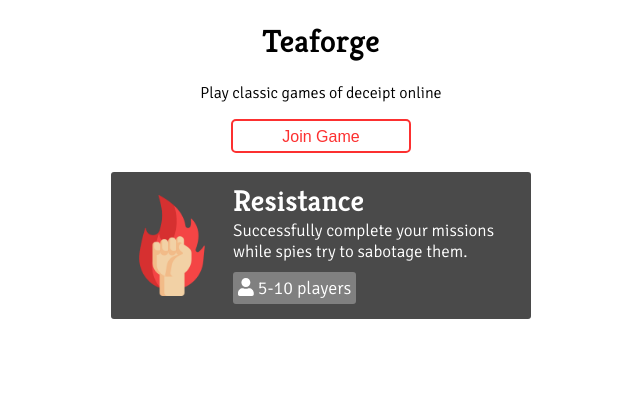
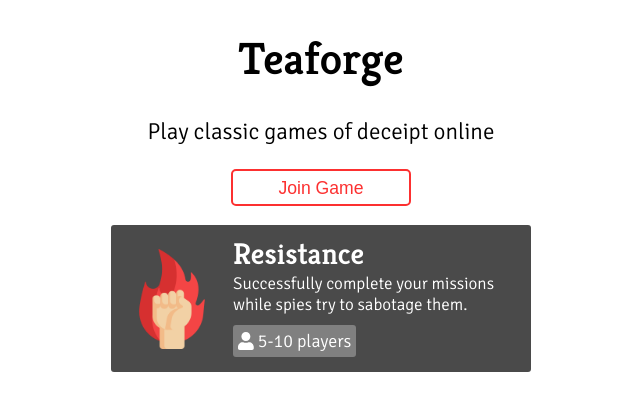
Before and after one commit to ThivRajan/Teaforge-Client, a React (Create React App) app: page / in a window 1280 px wide. Shown: the top 410 px of the page, without its empty margins (319-959 px from the left). Built offline with nearby package versions, Linux system fonts and the light colour scheme.

Commit message:
increasing font sizes

```diff
--- a/src/components/Description.tsx
+++ b/src/components/Description.tsx
@@ -95,10 +95,10 @@ const GameDescription: React.FC<{ modalOpen: boolean; closeModal: Function }> =
 				<i>Your goal is to either succeed or sabotage the mission</i>
 				<div>
 					<Link to="/join">
-						<FilledButton color={blue}>Join Room</FilledButton>
+						<FilledButton color={blue}>Join Game</FilledButton>
 					</Link>
 					<Link to="/create">
-						<FilledButton>Create Room</FilledButton>
+						<FilledButton>Create Game</FilledButton>
 					</Link>
 				</div>
 
--- a/src/components/Main.tsx
+++ b/src/components/Main.tsx
@@ -8,11 +8,15 @@ import Players from '../styles/Players';
 import { OutlineButton } from '../styles/Button';
 import Description from './Description';
 
+const SubHeader = styled.p`
+	font-size: 23px;
+`;
+
 const Main = () => {
 	return (
 		<>
 			<h1>Teaforge</h1>
-			<p>Play classic games of deceipt online</p>
+			<SubHeader>Play classic games of deceipt online</SubHeader>
 			<Link to="/join">
 				<OutlineButton>Join Game</OutlineButton>
 			</Link>
--- a/src/styles/Button.tsx
+++ b/src/styles/Button.tsx
@@ -6,15 +6,15 @@ const buttonStyle = css`
 	margin-right: 0.5rem;
 	margin-left: 0.5rem;
 
-	padding-bottom: 5px;
-	padding-top 7px;
+	/* top right bottom left*/
+	padding: 7px 5px 5px 5px;
 
 	border-radius: 5px;
 
 	width: 40%;
 	transition: background 300ms;
 
-	font-size: 1rem;
+	font-size: 1.1rem;
 
 	:focus {
 		outline: none;
--- a/src/styles/Global.tsx
+++ b/src/styles/Global.tsx
@@ -14,6 +14,16 @@ const GlobalStyle = createGlobalStyle`
 	i, p, u {
 		font-family: Signika, sans-serif;
 		font-weight: 300;
+		font-size: 20px;
+	}
+
+	b {
+		font-family: Signika, sans-serif;
+		font-size: 20px;
+	}
+
+	h1 {
+		font-size: 45px;
 	}
 
 	h1, h2, h3, h4 {
```
